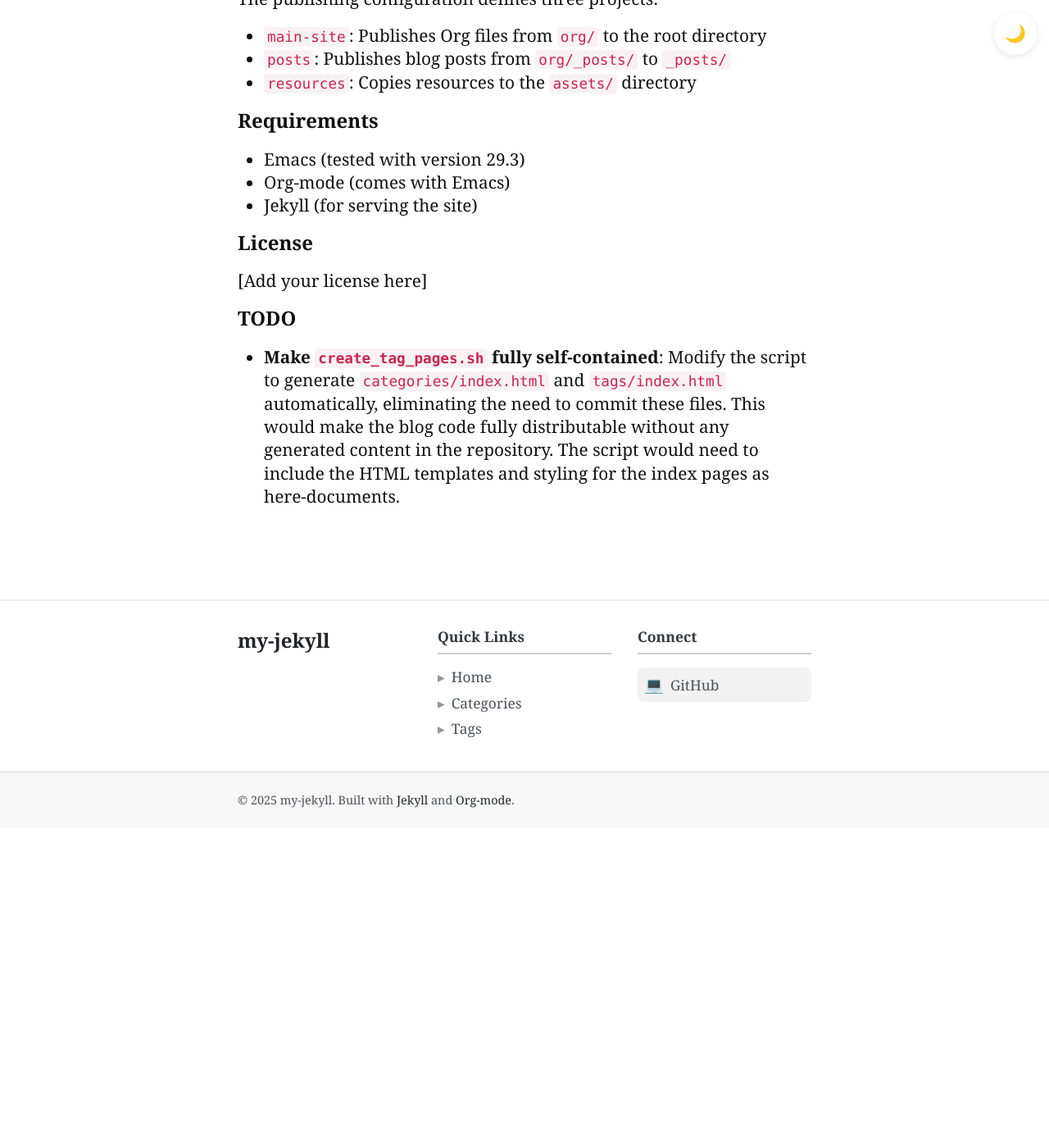
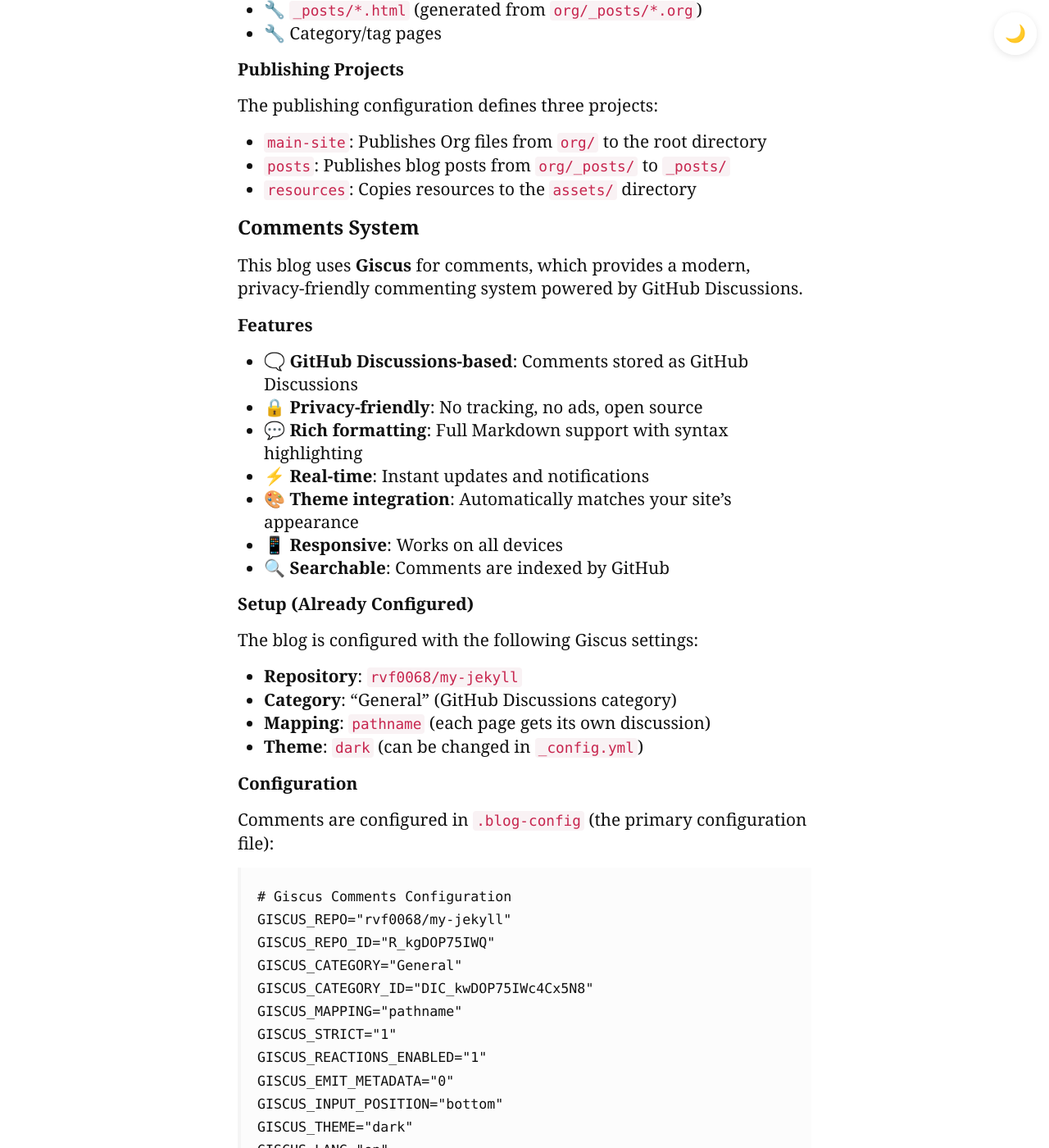
Before and after one commit to rvf0068/my-jekyll, a Jekyll site: the page built from README.md, in a window 1280 px wide and 1400 px high, scrolled down 21585 px. Shown: the whole window at 82% size. Built offline with Jekyll 4.4.1, drawn with Linux system fonts in a browser that asks for light colours; some web fonts are replaced; our own code applies the rules of GitHub Pages for plain Markdown files; before the commit the page ends 22594 px from its top, so only the background shows below that; some of the changed text lies outside the part shown.

Commit message:
feat(comments): Add Giscus comment system
Integrates Giscus to add a comment section to blog posts, leveraging
GitHub Discussions for a modern, privacy-friendly solution.

Key changes include: - New Giscus configuration variables added to
`.blog-config`.  - A `giscus.html` include created for the Giscus
script.  - Comments section added to the post layout, with per-post
disable option.  - The Giscus widget theme now automatically syncs
with the site's light/dark mode.  - Documentation for the new
comment system added to the README.

````diff
--- a/README.md
+++ b/README.md
@@ -10,6 +10,7 @@
 - **Automatic equation referencing** with numbered links for LaTeX equations
 - **Enhanced code blocks** with syntax highlighting (Prism.js), line numbers, copy-to-clipboard button, and language badges
 - **Interactive Python cells** powered by Pyodide - run Python code directly in the browser
+- **GitHub Discussions-powered comments** with Giscus integration
 - Customizable layouts and themes
 
 ## Writing Posts
@@ -641,6 +642,8 @@
 3. **Cross-tool compatibility**: Both Jekyll and Emacs Lisp read the same configuration
 4. **GitHub Actions ready**: Deployment workflow generates config automatically
 
+**Important**: Never edit `_config.yml` directly! All changes should be made in `.blog-config`, then run `./scripts/generate-config.sh` to regenerate the Jekyll configuration.
+
 ### Configuration Files
 
 #### .blog-config (Primary Configuration)
@@ -748,6 +751,96 @@
 - `posts`: Publishes blog posts from `org/_posts/` to `_posts/`
 - `resources`: Copies resources to the `assets/` directory
 
+## Comments System
+
+This blog uses **Giscus** for comments, which provides a modern, privacy-friendly commenting system powered by GitHub Discussions.
+
+### Features
+
+- 🗨️ **GitHub Discussions-based**: Comments stored as GitHub Discussions
+- 🔒 **Privacy-friendly**: No tracking, no ads, open source
+- 💬 **Rich formatting**: Full Markdown support with syntax highlighting
+- ⚡ **Real-time**: Instant updates and notifications
+- 🎨 **Theme integration**: Automatically matches your site's appearance
+- 📱 **Responsive**: Works on all devices
+- 🔍 **Searchable**: Comments are indexed by GitHub
+
+### Setup (Already Configured)
+
+The blog is configured with the following Giscus settings:
+- **Repository**: `rvf0068/my-jekyll`
+- **Category**: "General" (GitHub Discussions category)
+- **Mapping**: `pathname` (each page gets its own discussion)
+- **Theme**: `dark` (can be changed in `_config.yml`)
+
+### Configuration
+
+Comments are configured in `.blog-config` (the primary configuration file):
+
+```bash
+# Giscus Comments Configuration
+GISCUS_REPO="rvf0068/my-jekyll"
+GISCUS_REPO_ID="R_kgDOP75IWQ"
+GISCUS_CATEGORY="General"
+GISCUS_CATEGORY_ID="DIC_kwDOP75IWc4Cx5N8"
+GISCUS_MAPPING="pathname"
+GISCUS_STRICT="1"
+GISCUS_REACTIONS_ENABLED="1"
+GISCUS_EMIT_METADATA="0"
+GISCUS_INPUT_POSITION="bottom"
+GISCUS_THEME="dark"
+GISCUS_LANG="en"
+```
+
+**Note:** After modifying `.blog-config`, run `./scripts/generate-config.sh` to regenerate `_config.yml` with the new settings.
+
+### Disabling Comments
+
+To disable comments on a specific post, add this to the post's front matter:
+
+```yaml
+---
+title: "Your Post Title"
+comments: false
+---
+```
+
+Or in Org-mode format:
+```org
+#+TITLE: Your Post Title
+#+JEKYLL_COMMENTS: false
+```
+
+### Customization
+
+**Theme Options** (change `GISCUS_THEME` in `.blog-config`):
+- `light`, `dark`, `dark_dimmed`
+- `preferred_color_scheme` (automatic based on user's system)
+- `transparent_dark`, `dark_high_contrast`
+
+**Position Options** (change `GISCUS_INPUT_POSITION`):
+- `bottom` (default) - Comment box at bottom
+- `top` - Comment box at top
+
+**After making changes:**
+1. Edit the appropriate variable in `.blog-config`
+2. Run `./scripts/generate-config.sh` to update `_config.yml`
+3. Rebuild the site with `./scripts/dev.sh build` or `./scripts/dev.sh serve`
+
+### Moderation
+
+- Comments are moderated through GitHub Discussions
+- Repository owners/collaborators can moderate all comments
+- Standard GitHub moderation tools apply (delete, edit, lock discussions)
+- Spam protection through GitHub's built-in systems
+
+### Privacy
+
+- Users must have GitHub accounts to comment
+- No anonymous comments (reduces spam)
+- No external tracking or cookies
+- All data stored on GitHub (GDPR compliant)
+
 ## Requirements
 
 - Emacs (tested with version 29.3)
--- a/_layouts/post.html
+++ b/_layouts/post.html
@@ -51,6 +51,11 @@
   </div>
 </nav>
 
+<!-- Comments Section -->
+{% if site.giscus.repo and page.comments != false %}
+  {% include giscus.html %}
+{% endif %}
+
 <!-- Prism.js for syntax highlighting (only on posts) -->
 <script src="https://cdnjs.cloudflare.com/ajax/libs/prism/1.29.0/components/prism-core.min.js" integrity="sha512-9khQRAUBYEJDCDVP2yw3LRUQvjJ0Pjx0EShmaQjcHa6AXiOv6qHQu9lCAIR8O+/D8FtaCoJ2c0Tf9Xo7hYH01Q==" crossorigin="anonymous" referrerpolicy="no-referrer"></script>
 <script src="https://cdnjs.cloudflare.com/ajax/libs/prism/1.29.0/plugins/autoloader/prism-autoloader.min.js" integrity="sha512-SkmBfuA2hqjzEVpmnMt/LINrjop3GKWqsuLSSB3e7iBmYK7JuWw4ldmmxwD9mdm2IRTTi0OxSAfEGvgEi0i2Kw==" crossorigin="anonymous" referrerpolicy="no-referrer"></script>
--- a/assets/js/dark-mode.js
+++ b/assets/js/dark-mode.js
@@ -45,6 +45,9 @@
 
     // Update button icon immediately
     this.updateToggleIcon();
+
+    // Update Giscus theme to match new mode
+    this.updateGiscusTheme();
   }
 
   updateToggleIcon() {
@@ -52,6 +55,20 @@
     if (toggle) {
       const isDark = document.documentElement.classList.contains('dark-mode');
       toggle.innerHTML = isDark ? '☀️' : '🌙';
+    }
+  }
+
+  updateGiscusTheme() {
+    // Update Giscus theme to match current mode
+    const iframe = document.querySelector('iframe.giscus-frame');
+    if (iframe) {
+      const isDark = document.documentElement.classList.contains('dark-mode');
+      const theme = isDark ? 'dark' : 'light';
+
+      iframe.contentWindow.postMessage(
+	{ giscus: { setConfig: { theme: theme } } },
+	'https://giscus.app'
+      );
     }
   }
 
--- a/css/app.css
+++ b/css/app.css
@@ -1277,9 +1277,57 @@
 }
 
 /* Respect system preference when no manual toggle has been used */
+/* Comments section styling */
+.comments-section {
+  margin-top: 3rem;
+  padding-top: 2rem;
+  border-top: 2px solid #e1e5e9;
+}
+
+.comments-section h3 {
+  margin-bottom: 1rem;
+  color: #24292e;
+  font-size: 1.5rem;
+  font-weight: 600;
+}
+
+/* Giscus widget styling */
+.giscus {
+  margin-top: 1rem;
+}
+
+/* Responsive adjustments for comments */
+@media (max-width: 768px) {
+  .comments-section {
+    margin-top: 2rem;
+    padding-top: 1.5rem;
+  }
+
+  .comments-section h3 {
+    font-size: 1.25rem;
+  }
+}
+
+/* Dark mode support for comments */
+html.dark-mode .comments-section {
+  border-top-color: #30363d;
+}
+
+html.dark-mode .comments-section h3 {
+  color: #f0f6fc;
+}
+
 @media (prefers-color-scheme: dark) {
   :root:not(.light-mode) body {
     background-color: #1a1a1a;
     color: #e0e0e0;
   }
+
+  :root:not(.light-mode) .comments-section {
+    border-top-color: #30363d;
+  }
+
+  :root:not(.light-mode) .comments-section h3 {
+    color: #f0f6fc;
+  }
 }
````
Also changed, not shown: _includes/giscus.html (added, +58 -0 lines), 2 other files. Lines whose indentation alone changed are shown as unchanged.
